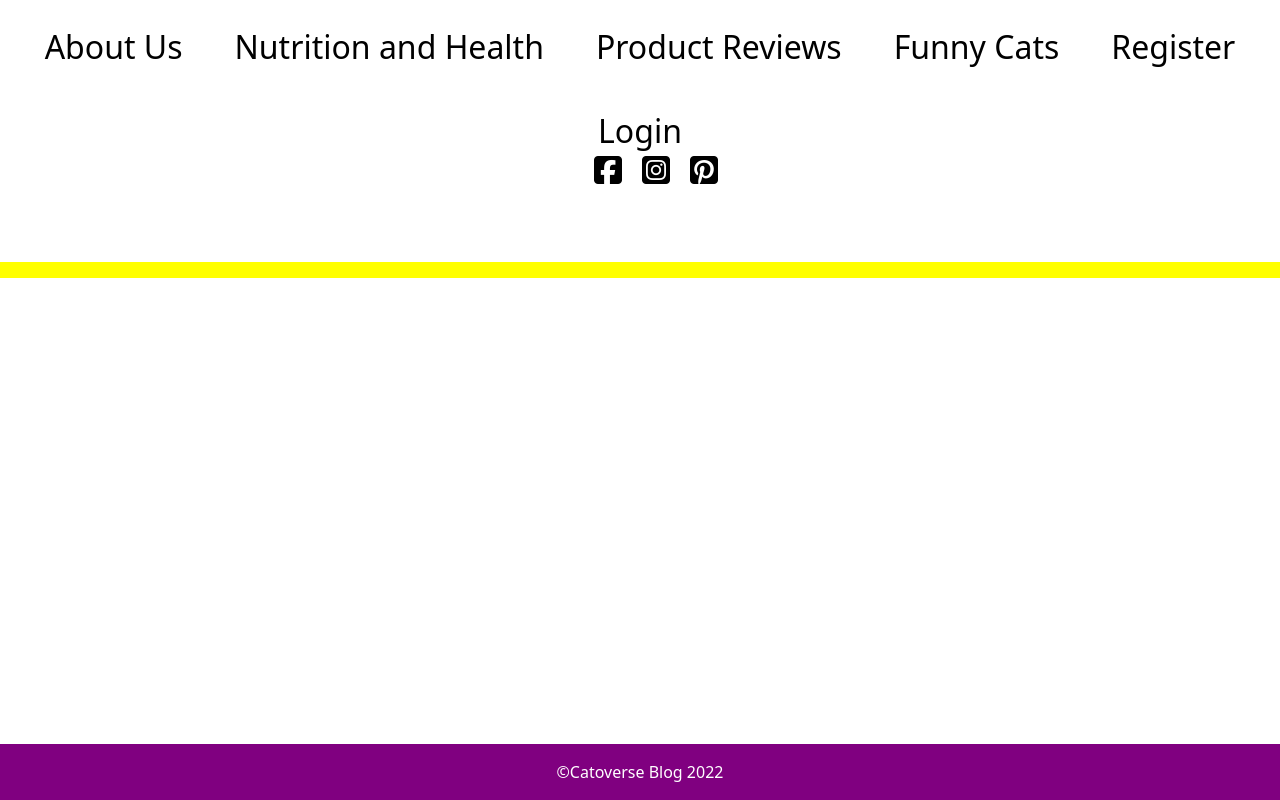
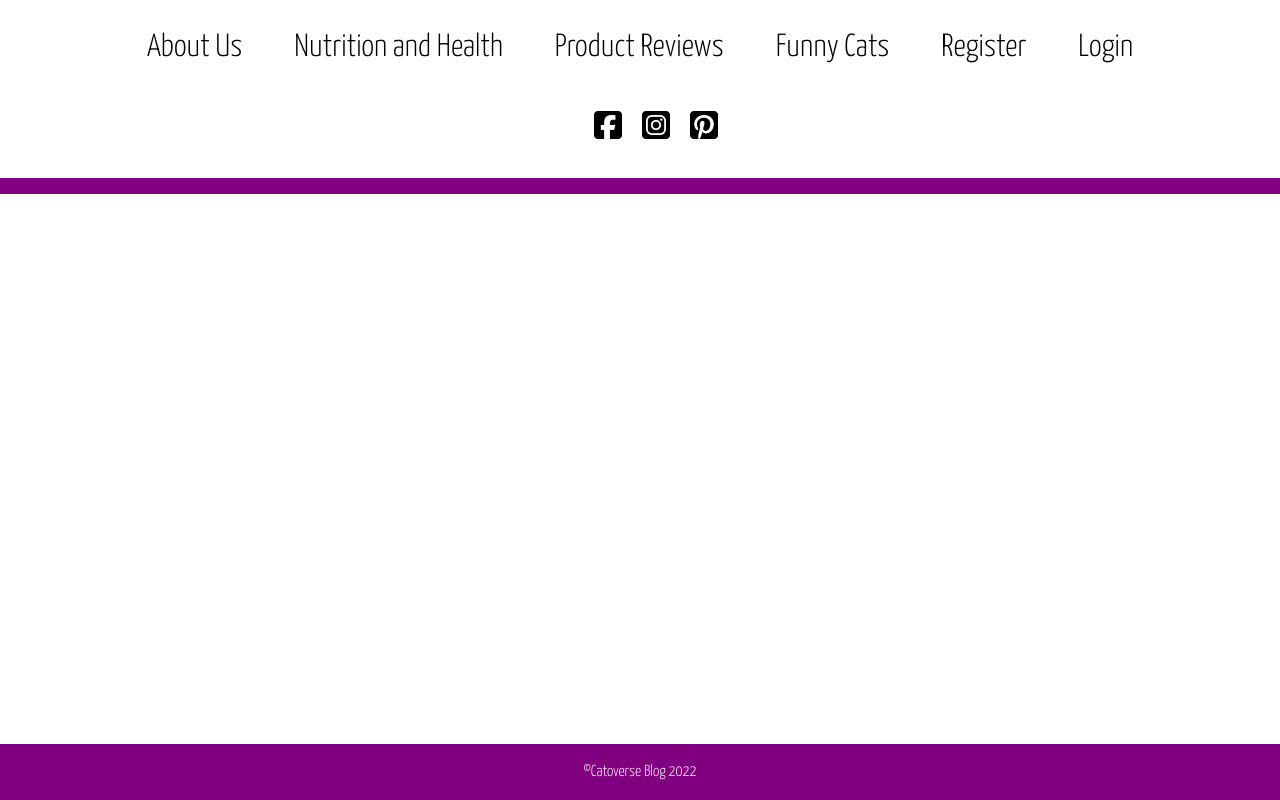
Before and after one commit to Ivana505/catoverse-blog, a Django app: page / in a window 1280 px wide. Run offline with Django 4.2, Linux system fonts and the light colour scheme; data that the repository does not hold is empty; some libraries are stand-ins or nearby versions.

Commit message:
Add more content to README.md and import Google Font to style.css

```diff
--- a/static/css/style.css
+++ b/static/css/style.css
@@ -1,9 +1,12 @@
+@import url('https://fonts.googleapis.com/css2?family=Yanone+Kaffeesatz:wght@300&display=swap');
+
 body {
     margin: 0;
+    font-family: 'Yanone Kaffeesatz', sans-serif;
 }
 
 main {
-    background-color: yellow;
+    background-color: purple;
 }
 
 li {
--- a/templates/base.html
+++ b/templates/base.html
@@ -26,13 +26,13 @@
        </li>
 
        <li class="nav-item">
-        <a class="nav-link" href="#">Nutrition and Health</a>
+        <a class="nav-link" href="https://catoverse-blog.herokuapp.com/obesity/">Nutrition and Health</a>
       </li>
       <li class="nav-item">
         <a class="nav-link" href="#">Product Reviews</a>
       </li>
       <li class="nav-item">
-        <a class="nav-link" href="#">Funny Cats</a>
+        <a class="nav-link" href="https://catoverse-blog.herokuapp.com/funny-images/">Funny Cats</a>
       </li>
       {% if user.is_authenticated %}
       <li class="nav item">
@@ -85,7 +85,7 @@
   </div>
 
 
-  <main class="flex-shrink-0 main-bg yellow">
+  <main class="flex-shrink-0 main-bg red">
     {% block content %}
     <!--content-->
     {% endblock content %}
```
Also changed, not shown: django_catoverse/urls.py (+0 -10 lines), templates/nutrition.html (+8 -0 lines), README.md.
